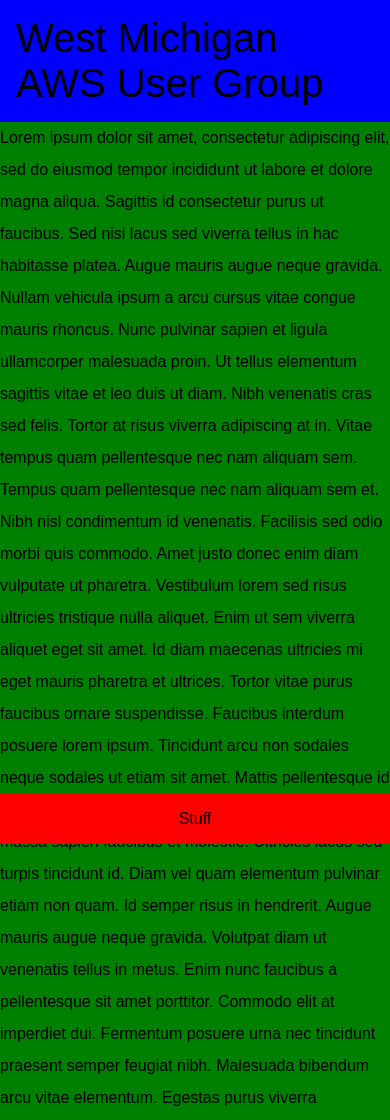
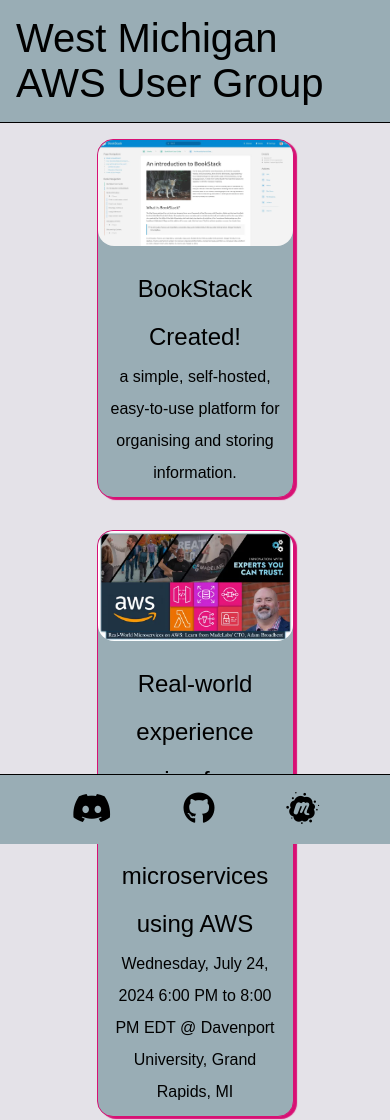
Before and after one commit to West-Michigan-AWS-Users-Group/WMAUG-Website, a plain HTML site: page index.html in a window 390 px wide. Shown: the top 1120 px of the page. Drawn offline with Linux system fonts and the light colour scheme.

Commit message:
Created newsfeed in HTML, updated styles, added viewport for mobile styles, added font-awesome icons, added Discord, GitHub, and Meetup icons and links to the footer, added hover styles

```diff
--- a/css/index.css
+++ b/css/index.css
@@ -4,8 +4,14 @@
   margin: 0;
 }
 
+a {
+  color: inherit;
+  text-decoration: none !important;
+}
+
 .header {
-  background-color: blue;
+  background-color: #99adb5;
+  border-bottom: 1px solid black;
   display: flex;
   justify-content: center;
   padding: 16px;
@@ -18,17 +24,69 @@
   font-size: 40px;
 }
 
+.header .title:hover {
+  color: #d81074;
+}
+
 .content {
-  background-color: green;
+  align-items: center;
+  background-color: #e4e2e8;
+  display: flex;
+  flex-direction: column;
   line-height: 2;
 }
 
+.newsfeed {
+  align-items: center;
+  display: flex;
+  flex-direction: column;
+  gap: 32px;
+  margin: 16px 0;
+  width: 50%;
+}
+
+.newsfeed-entry {
+  align-items: center;
+  background-color: #99adb5;
+  border: 1px solid #d81074;
+  border-radius: 16px;
+  box-shadow: 3px 2px 1px #d81074;
+  display: flex;
+  flex-direction: column;
+  width: 100%;
+}
+
+.newsfeed-entry .banner {
+  border-radius: 16px;
+  object-fit: cover;
+  width: 100%;
+}
+
+.newsfeed-entry .entry-details {
+  align-items: center;
+  display: flex;
+  flex-direction: column;
+  padding: 8px;
+  text-align: center;
+}
+
+.newsfeed-entry .title {
+  font-size: 24px;
+  margin: 0 8px;
+}
+
 .footer {
-  background-color: red;
+  background-color: #99adb5;
+  border-top: 1px solid black;
   bottom: 0;
   display: flex;
-  justify-content: center;
-  padding: 16px;
+  font-size: 32px;
+  justify-content: space-evenly;
+  padding: 16px 0;
   position: sticky;
   z-index: 1;
 }
+
+.footer i:hover {
+  color: #d81074;
+}
--- a/index.html
+++ b/index.html
@@ -2,35 +2,62 @@
 <html lang="en">
 <head>
   <title>West Michigan AWS User Group</title>
+  <meta name='viewport' content='width=device-width, initial-scale=1'>
   <link rel="stylesheet" href="css/index.css" type="text/css"/>
+  <link rel="stylesheet"
+        href="https://cdnjs.cloudflare.com/ajax/libs/font-awesome/6.6.0/css/all.min.css"
+        integrity="sha512-Kc323vGBEqzTmouAECnVceyQqyqdsSiqLQISBL29aUW4U/M7pSPA/gEUZQqv1cwx4OnYxTxve5UMg5GT6L4JJg=="
+        crossorigin="anonymous"
+        referrerpolicy="no-referrer"
+  />
 </head>
 <body>
-  <div class="header">
-    <span class="title">West Michigan AWS User Group</span>
+<div class="header">
+  <a class="title" href="https://github.com/West-Michigan-AWS-Users-Group" target="_blank">
+    West Michigan AWS User Group
+  </a>
+</div>
+<div class="content">
+  <div class="newsfeed">
+    <div class="newsfeed-entry">
+      <a href="https://deva-docs.wmaug.org/" target="_blank">
+        <img class="banner" alt="test" src="assets/newsfeed/bookstack-banner.webp"/>
+        <div class="entry-details">
+            <span class="title">
+              BookStack Created!
+            </span>
+          <span class="subtitle">
+              a simple, self-hosted, easy-to-use platform for organising and storing information.
+            </span>
+        </div>
+      </a>
+    </div>
+    <div class="newsfeed-entry">
+      <a href="https://www.meetup.com/west-michigan-aws-users-group/events/302162787/"
+         target="_blank">
+        <img class="banner" alt="test" src="assets/newsfeed/20240724-event-banner.webp"/>
+        <div class="entry-details">
+            <span class="title">
+              Real-world experience moving from a monolith to microservices using AWS
+            </span>
+          <span class="subtitle">
+              Wednesday, July 24, 2024 6:00 PM to 8:00 PM EDT @ Davenport University, Grand Rapids, MI
+            </span>
+        </div>
+      </a>
+    </div>
   </div>
-  <div class="content">
-    Lorem ipsum dolor sit amet, consectetur adipiscing elit, sed do eiusmod tempor incididunt ut labore et dolore magna aliqua. Sagittis id consectetur purus ut faucibus. Sed nisi lacus sed viverra tellus in hac habitasse platea. Augue mauris augue neque gravida. Nullam vehicula ipsum a arcu cursus vitae congue mauris rhoncus. Nunc pulvinar sapien et ligula ullamcorper malesuada proin. Ut tellus elementum sagittis vitae et leo duis ut diam. Nibh venenatis cras sed felis. Tortor at risus viverra adipiscing at in. Vitae tempus quam pellentesque nec nam aliquam sem. Tempus quam pellentesque nec nam aliquam sem et.
-
-    Nibh nisl condimentum id venenatis. Facilisis sed odio morbi quis commodo. Amet justo donec enim diam vulputate ut pharetra. Vestibulum lorem sed risus ultricies tristique nulla aliquet. Enim ut sem viverra aliquet eget sit amet. Id diam maecenas ultricies mi eget mauris pharetra et ultrices. Tortor vitae purus faucibus ornare suspendisse. Faucibus interdum posuere lorem ipsum. Tincidunt arcu non sodales neque sodales ut etiam sit amet. Mattis pellentesque id nibh tortor id aliquet lectus proin nibh. Lorem donec massa sapien faucibus et molestie. Ultricies lacus sed turpis tincidunt id.
-
-    Diam vel quam elementum pulvinar etiam non quam. Id semper risus in hendrerit. Augue mauris augue neque gravida. Volutpat diam ut venenatis tellus in metus. Enim nunc faucibus a pellentesque sit amet porttitor. Commodo elit at imperdiet dui. Fermentum posuere urna nec tincidunt praesent semper feugiat nibh. Malesuada bibendum arcu vitae elementum. Egestas purus viverra accumsan in. Curabitur vitae nunc sed velit dignissim sodales ut eu sem. Congue eu consequat ac felis donec et. Elementum nibh tellus molestie nunc non. Sagittis nisl rhoncus mattis rhoncus urna neque viverra justo nec. Facilisi nullam vehicula ipsum a arcu cursus vitae congue mauris. Ultrices sagittis orci a scelerisque purus semper eget. Nunc non blandit massa enim. Odio morbi quis commodo odio aenean sed adipiscing.
-
-    Aliquet eget sit amet tellus cras adipiscing enim eu. Sagittis purus sit amet volutpat consequat. Purus semper eget duis at tellus at urna condimentum. Integer quis auctor elit sed. Arcu non sodales neque sodales ut. Ultricies tristique nulla aliquet enim tortor at auctor urna. Nisl nisi scelerisque eu ultrices vitae auctor eu augue. Cursus turpis massa tincidunt dui ut ornare lectus. Quam pellentesque nec nam aliquam sem et tortor consequat. Viverra aliquet eget sit amet tellus cras. Mi quis hendrerit dolor magna eget. Potenti nullam ac tortor vitae purus faucibus ornare suspendisse sed. Quam id leo in vitae turpis massa sed elementum. Nec sagittis aliquam malesuada bibendum arcu vitae elementum curabitur vitae.
-
-    Eros in cursus turpis massa tincidunt dui ut ornare lectus. Orci eu lobortis elementum nibh tellus molestie nunc. At auctor urna nunc id cursus metus. Ipsum nunc aliquet bibendum enim facilisis gravida neque convallis. Leo duis ut diam quam nulla porttitor. Pellentesque elit ullamcorper dignissim cras tincidunt lobortis feugiat vivamus. Tempus urna et pharetra pharetra massa. Eget gravida cum sociis natoque penatibus et magnis dis parturient. Viverra accumsan in nisl nisi scelerisque eu ultrices. Pulvinar proin gravida hendrerit lectus. Vestibulum lorem sed risus ultricies tristique nulla. Aliquet lectus proin nibh nisl condimentum.
-
-    Lorem ipsum dolor sit amet, consectetur adipiscing elit, sed do eiusmod tempor incididunt ut labore et dolore magna aliqua. Sagittis id consectetur purus ut faucibus. Sed nisi lacus sed viverra tellus in hac habitasse platea. Augue mauris augue neque gravida. Nullam vehicula ipsum a arcu cursus vitae congue mauris rhoncus. Nunc pulvinar sapien et ligula ullamcorper malesuada proin. Ut tellus elementum sagittis vitae et leo duis ut diam. Nibh venenatis cras sed felis. Tortor at risus viverra adipiscing at in. Vitae tempus quam pellentesque nec nam aliquam sem. Tempus quam pellentesque nec nam aliquam sem et.
-
-    Nibh nisl condimentum id venenatis. Facilisis sed odio morbi quis commodo. Amet justo donec enim diam vulputate ut pharetra. Vestibulum lorem sed risus ultricies tristique nulla aliquet. Enim ut sem viverra aliquet eget sit amet. Id diam maecenas ultricies mi eget mauris pharetra et ultrices. Tortor vitae purus faucibus ornare suspendisse. Faucibus interdum posuere lorem ipsum. Tincidunt arcu non sodales neque sodales ut etiam sit amet. Mattis pellentesque id nibh tortor id aliquet lectus proin nibh. Lorem donec massa sapien faucibus et molestie. Ultricies lacus sed turpis tincidunt id.
-
-    Diam vel quam elementum pulvinar etiam non quam. Id semper risus in hendrerit. Augue mauris augue neque gravida. Volutpat diam ut venenatis tellus in metus. Enim nunc faucibus a pellentesque sit amet porttitor. Commodo elit at imperdiet dui. Fermentum posuere urna nec tincidunt praesent semper feugiat nibh. Malesuada bibendum arcu vitae elementum. Egestas purus viverra accumsan in. Curabitur vitae nunc sed velit dignissim sodales ut eu sem. Congue eu consequat ac felis donec et. Elementum nibh tellus molestie nunc non. Sagittis nisl rhoncus mattis rhoncus urna neque viverra justo nec. Facilisi nullam vehicula ipsum a arcu cursus vitae congue mauris. Ultrices sagittis orci a scelerisque purus semper eget. Nunc non blandit massa enim. Odio morbi quis commodo odio aenean sed adipiscing.
-
-    Aliquet eget sit amet tellus cras adipiscing enim eu. Sagittis purus sit amet volutpat consequat. Purus semper eget duis at tellus at urna condimentum. Integer quis auctor elit sed. Arcu non sodales neque sodales ut. Ultricies tristique nulla aliquet enim tortor at auctor urna. Nisl nisi scelerisque eu ultrices vitae auctor eu augue. Cursus turpis massa tincidunt dui ut ornare lectus. Quam pellentesque nec nam aliquam sem et tortor consequat. Viverra aliquet eget sit amet tellus cras. Mi quis hendrerit dolor magna eget. Potenti nullam ac tortor vitae purus faucibus ornare suspendisse sed. Quam id leo in vitae turpis massa sed elementum. Nec sagittis aliquam malesuada bibendum arcu vitae elementum curabitur vitae.
-
-    Eros in cursus turpis massa tincidunt dui ut ornare lectus. Orci eu lobortis elementum nibh tellus molestie nunc. At auctor urna nunc id cursus metus. Ipsum nunc aliquet bibendum enim facilisis gravida neque convallis. Leo duis ut diam quam nulla porttitor. Pellentesque elit ullamcorper dignissim cras tincidunt lobortis feugiat vivamus. Tempus urna et pharetra pharetra massa. Eget gravida cum sociis natoque penatibus et magnis dis parturient. Viverra accumsan in nisl nisi scelerisque eu ultrices. Pulvinar proin gravida hendrerit lectus. Vestibulum lorem sed risus ultricies tristique nulla. Aliquet lectus proin nibh nisl condimentum.
-  </div>
-  <div class="footer">
-    Stuff
-  </div>
+</div>
+<div class="footer">
+  <a href='https://discord.gg/pWCgySrJ7A' target='_blank'>
+    <i class="fa fa-brands fa-discord"></i>
+  </a>
+  <a href='https://github.com/West-Michigan-AWS-Users-Group' target='_blank'>
+    <i class="fa fa-brands fa-github"></i>
+  </a>
+  <a href='https://www.meetup.com/west-michigan-aws-users-group' target='_blank'>
+    <i class="fa fa-brands fa-meetup"></i>
+  </a>
+</div>
 </body>
 </html>
```
Also changed, not shown: assets/newsfeed/20240724-event-banner.webp (added), assets/newsfeed/bookstack-banner.webp (added).
